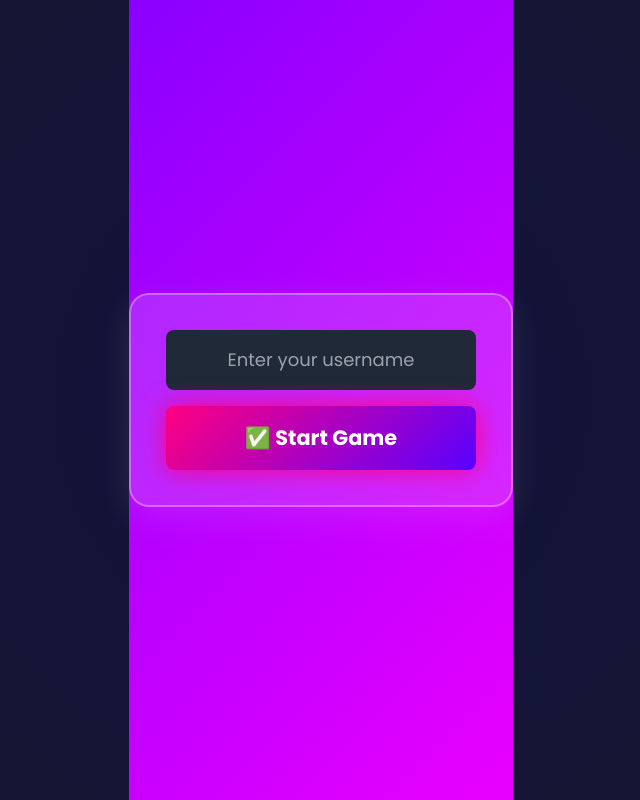
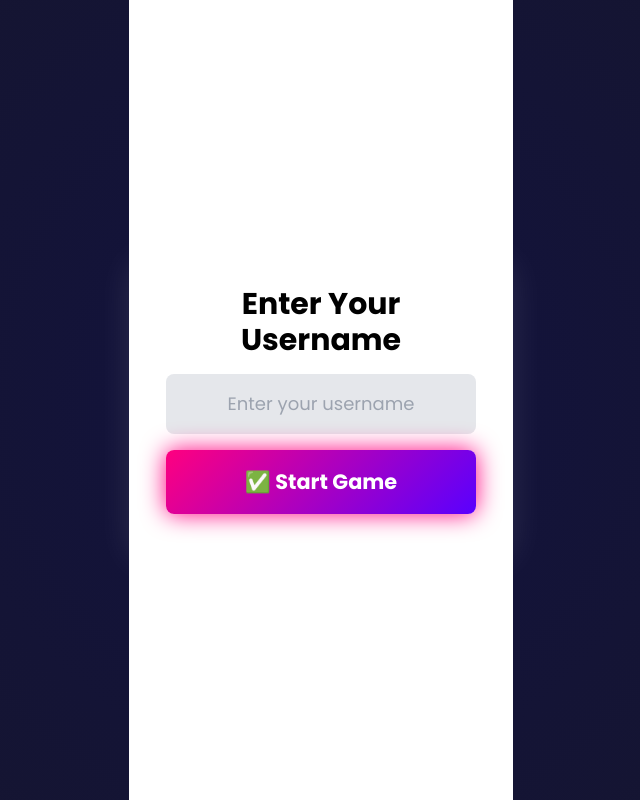
Before and after one commit to Jayant203/Globetrotter, a React (Vite) app in the folder globetrotter-frontend/: page / in a window 1280 px wide. Shown: the whole page, without its empty margins (319-959 px from the left). Built offline with nearby package versions, Linux system fonts and the light colour scheme.

Commit message:
frontend fix v22

```diff
--- a/globetrotter-frontend/src/App.jsx
+++ b/globetrotter-frontend/src/App.jsx
@@ -23,7 +23,7 @@ function App() {
     const [inviteLink, setInviteLink] = useState("");
 
     useEffect(() => {
-        setTimeout(() => setShowIntro(false), 3000);
+        setTimeout(() => setShowIntro(false), 2500);
     }, []);
 
     async function fetchDestination() {
@@ -44,7 +44,7 @@ function App() {
         setCorrectCount(0);
         setIncorrectCount(0);
         setGameOver(false);
-        fetchDestination();
+        fetchDestination(); // Load first question
     }
 
     function handleQuit() {
@@ -85,7 +85,7 @@ function App() {
     }
 
     return (
-        <div className="relative w-full h-screen flex flex-col items-center justify-center text-white bg-animate">
+        <div className="relative w-full h-screen flex flex-col items-center justify-center text-black bg-white">
             {/* 🌍 3D Globe Animation */}
             {showIntro ? (
                 <div className="absolute inset-0 flex items-center justify-center">
@@ -102,7 +102,7 @@ function App() {
                         initial={{ opacity: 0, scale: 0.5 }}
                         animate={{ opacity: 1, scale: 1 }}
                         transition={{ duration: 1 }}
-                        className="absolute text-7xl font-extrabold"
+                        className="absolute text-7xl font-extrabold text-gray-800"
                     >
                         🌍 Globetrotter Challenge
                     </motion.h1>
@@ -112,14 +112,15 @@ function App() {
                     initial={{ y: -50, opacity: 0 }}
                     animate={{ y: 0, opacity: 1 }}
                     transition={{ duration: 1 }}
-                    className="glass flex flex-col items-center text-center w-96"
+                    className="glass flex flex-col items-center text-center w-96 p-6"
                 >
+                    <h1 className="text-3xl font-bold mb-4 text-black">Enter Your Username</h1>
                     <input
                         type="text"
                         placeholder="Enter your username"
                         value={username}
                         onChange={(e) => setUsername(e.target.value)}
-                        className="p-4 text-lg rounded-lg bg-gray-800 text-white w-full text-center"
+                        className="p-4 text-lg rounded-lg bg-gray-200 text-black w-full text-center"
                     />
                     <button
                         onClick={() => {
@@ -138,7 +139,7 @@ function App() {
                     transition={{ duration: 1 }}
                     className="glass flex flex-col items-center text-center p-6 w-[50vw]"
                 >
-                    <h1 className="text-5xl font-extrabold mb-6 text-white">Choose Mode</h1>
+                    <h1 className="text-5xl font-extrabold mb-6 text-gray-900">Choose Mode</h1>
                     <button onClick={() => startGame("timer")} className="p-5 m-4 text-xl w-full glowing">
                         ⏳ 1-Min Timer Mode
                     </button>
@@ -154,16 +155,16 @@ function App() {
                     initial={{ opacity: 0 }}
                     animate={{ opacity: 1 }}
                     transition={{ duration: 1 }}
-                    className="glass text-center w-[70vw] p-6"
+                    className="glass text-center w-[70vw] p-8"
                 >
-                    <div className="p-6 text-3xl font-bold bg-gradient-to-r from-purple-600 to-pink-500 rounded-xl mb-6">
+                    <div className="p-6 text-3xl font-bold bg-gradient-to-r from-gray-300 to-gray-400 rounded-xl mb-6 text-black">
                         {clues.join(" / ")}
                     </div>
-                    <div className="grid grid-cols-2 gap-6 mt-6">
+                    <div className="grid grid-cols-2 gap-8 mt-6">
                         {options.map(option => (
                             <button
                                 key={option}
-                                className="p-5 glowing w-full text-lg border-2 border-yellow-400 rounded-lg"
+                                className="p-5 glowing w-full text-lg border-2 border-gray-600 rounded-lg bg-gray-200 text-black"
                                 onClick={() => handleAnswer(option)}
                             >
                                 {option}
```
